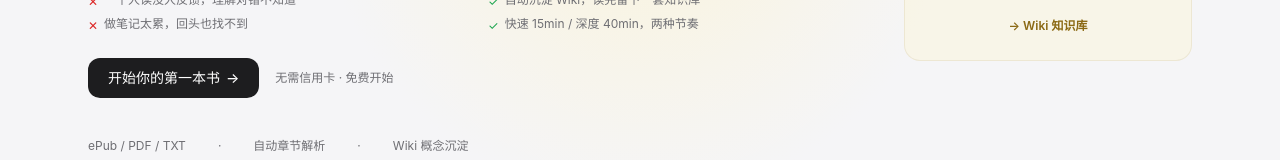
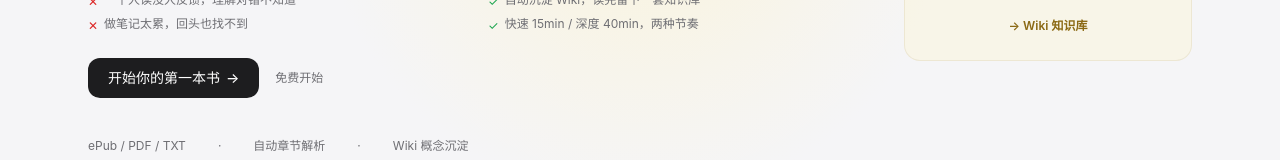
Before and after one commit to Liangzhen-Chen/Guaxiu-reading, a Next.js app in the folder web/: page / in a window 1280 px wide. Shown: the part 413-573 px from the top of the page. Built offline with nearby package versions, Linux system fonts and the light colour scheme.

Commit message:
fix: remove credit card mention from CTA

```diff
--- a/web/src/app/page.tsx
+++ b/web/src/app/page.tsx
@@ -369,7 +369,7 @@
               <div className="mt-6 flex items-center gap-4">
                 {!loading && renderCTA("default")}
                 {!loading && !loggedIn && (
-                  <p className="text-xs text-ink-muted">{t("无需信用卡 · 免费开始", "No credit card required")}</p>
+                  <p className="text-xs text-ink-muted">{t("免费开始", "Free to start")}</p>
                 )}
               </div>
             </div>
```
